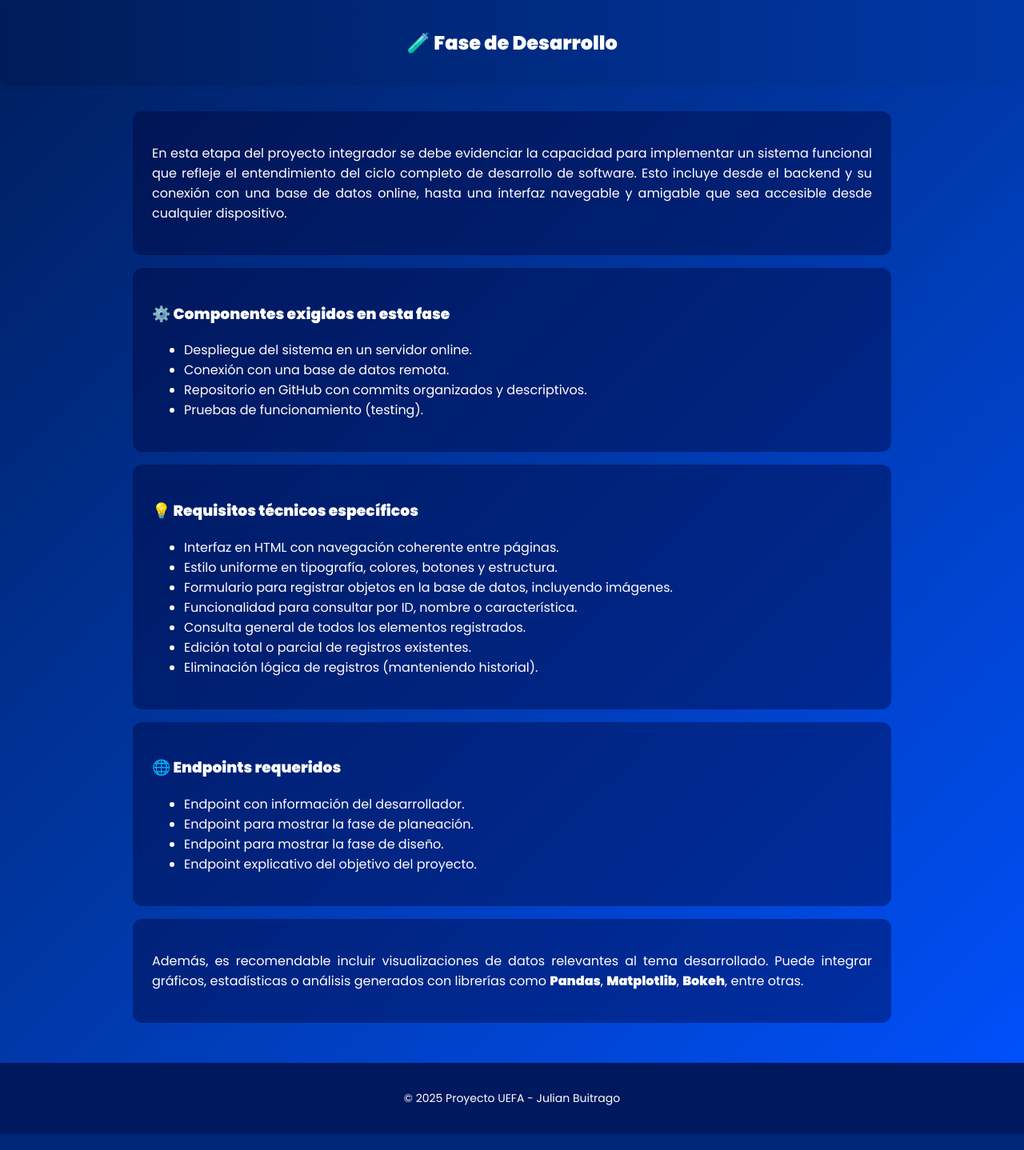
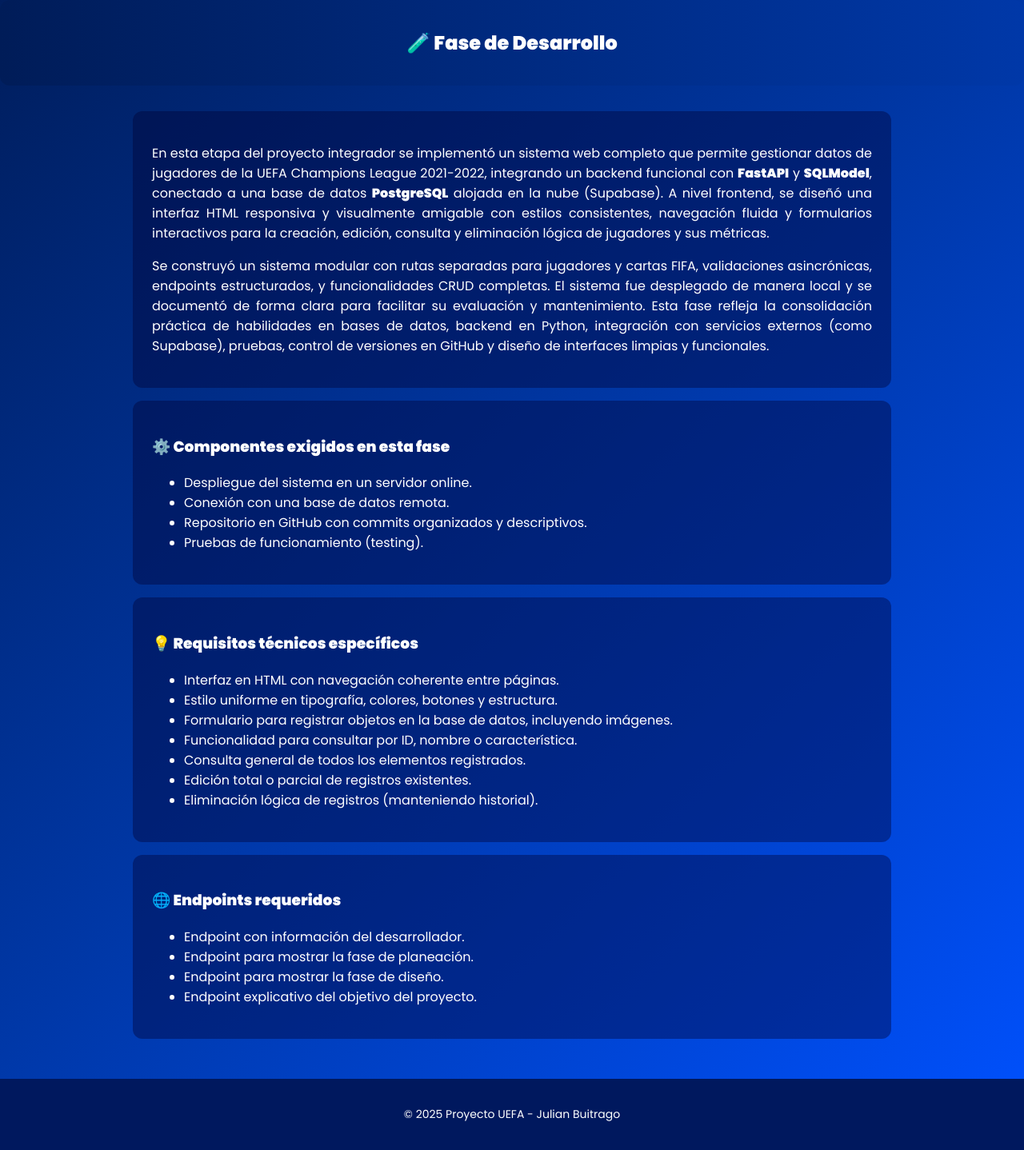
Before and after one commit to jebuitrago79/Uefa2021-2022, a FastAPI app: page /desarrollo in a window 1280 px wide. Shown: the part 72-1510 px from the top of the page at 80% size. Run offline with FastAPI, Linux system fonts and the light colour scheme.

Commit message:
se mejora el html de desarrollo

```diff
--- a/templates/desarrollo.html
+++ b/templates/desarrollo.html
@@ -29,10 +29,18 @@
 
 <section class="bloque-contenedor">
     <p style="text-align: justify;">
-        En esta etapa del proyecto integrador se debe evidenciar la capacidad para implementar un sistema funcional
-        que refleje el entendimiento del ciclo completo de desarrollo de software. Esto incluye desde el backend y
-        su conexión con una base de datos online, hasta una interfaz navegable y amigable que sea accesible desde
-        cualquier dispositivo.
+        En esta etapa del proyecto integrador se implementó un sistema web completo que permite gestionar datos de jugadores
+        de la UEFA Champions League 2021-2022, integrando un backend funcional con <strong>FastAPI</strong> y <strong>SQLModel</strong>,
+        conectado a una base de datos <strong>PostgreSQL</strong> alojada en la nube (Supabase). A nivel frontend, se diseñó una interfaz HTML responsiva
+        y visualmente amigable con estilos consistentes, navegación fluida y formularios interactivos para la creación, edición, consulta
+        y eliminación lógica de jugadores y sus métricas.
+    </p>
+
+    <p style="text-align: justify;">
+        Se construyó un sistema modular con rutas separadas para jugadores y cartas FIFA, validaciones asincrónicas, endpoints estructurados,
+        y funcionalidades CRUD completas. El sistema fue desplegado de manera local y se documentó de forma clara para facilitar su evaluación
+        y mantenimiento. Esta fase refleja la consolidación práctica de habilidades en bases de datos, backend en Python, integración con servicios externos
+        (como Supabase), pruebas, control de versiones en GitHub y diseño de interfaces limpias y funcionales.
     </p>
 </section>
 
@@ -69,13 +77,4 @@
     </ul>
 </section>
 
-<section class="bloque-contenedor">
-    <p style="text-align: justify;">
-        Además, es recomendable incluir visualizaciones de datos relevantes al tema desarrollado.
-        Puede integrar gráficos, estadísticas o análisis generados con librerías como
-        <strong>Pandas</strong>, <strong>Matplotlib</strong>, <strong>Bokeh</strong>, entre otras.
-    </p>
-</section>
-
-
 {% endblock %}
```
